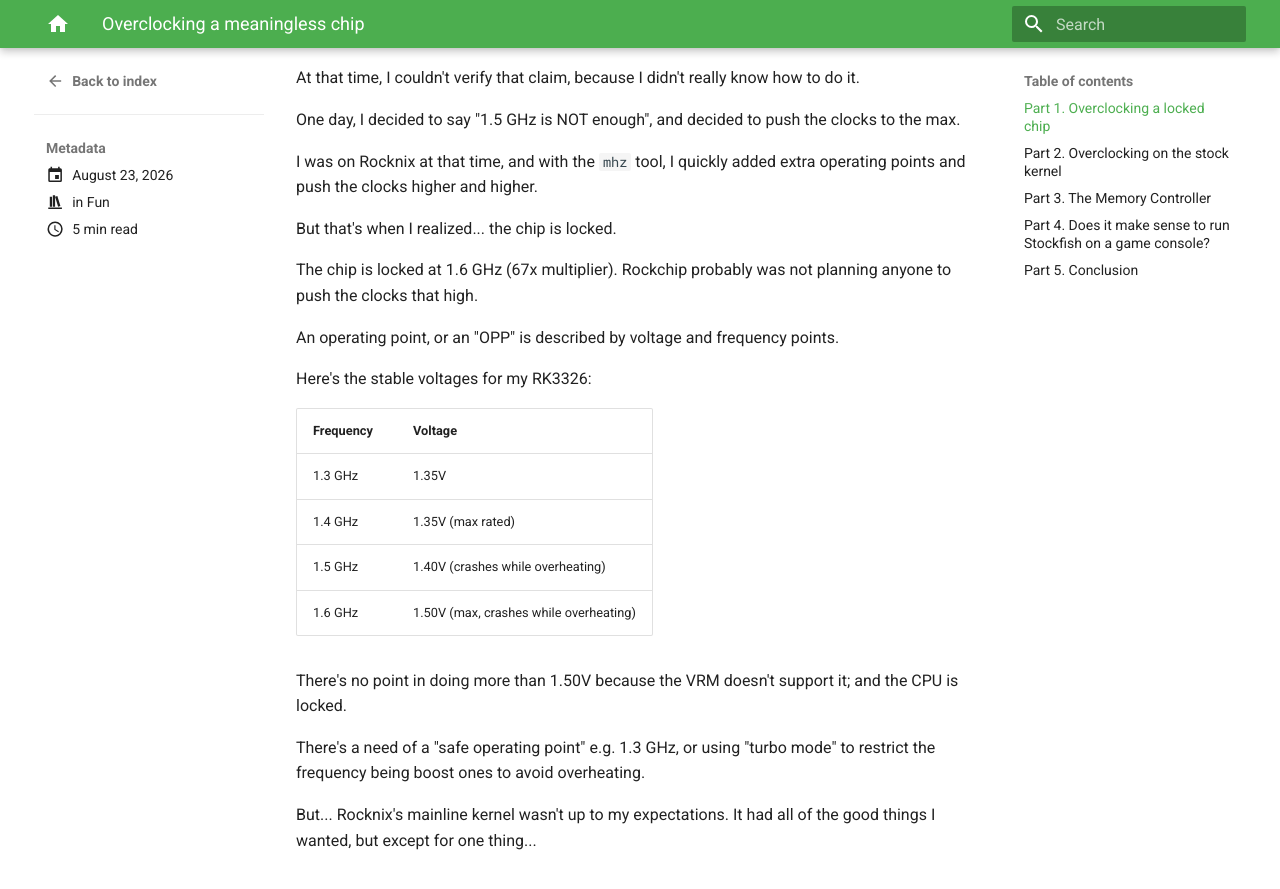
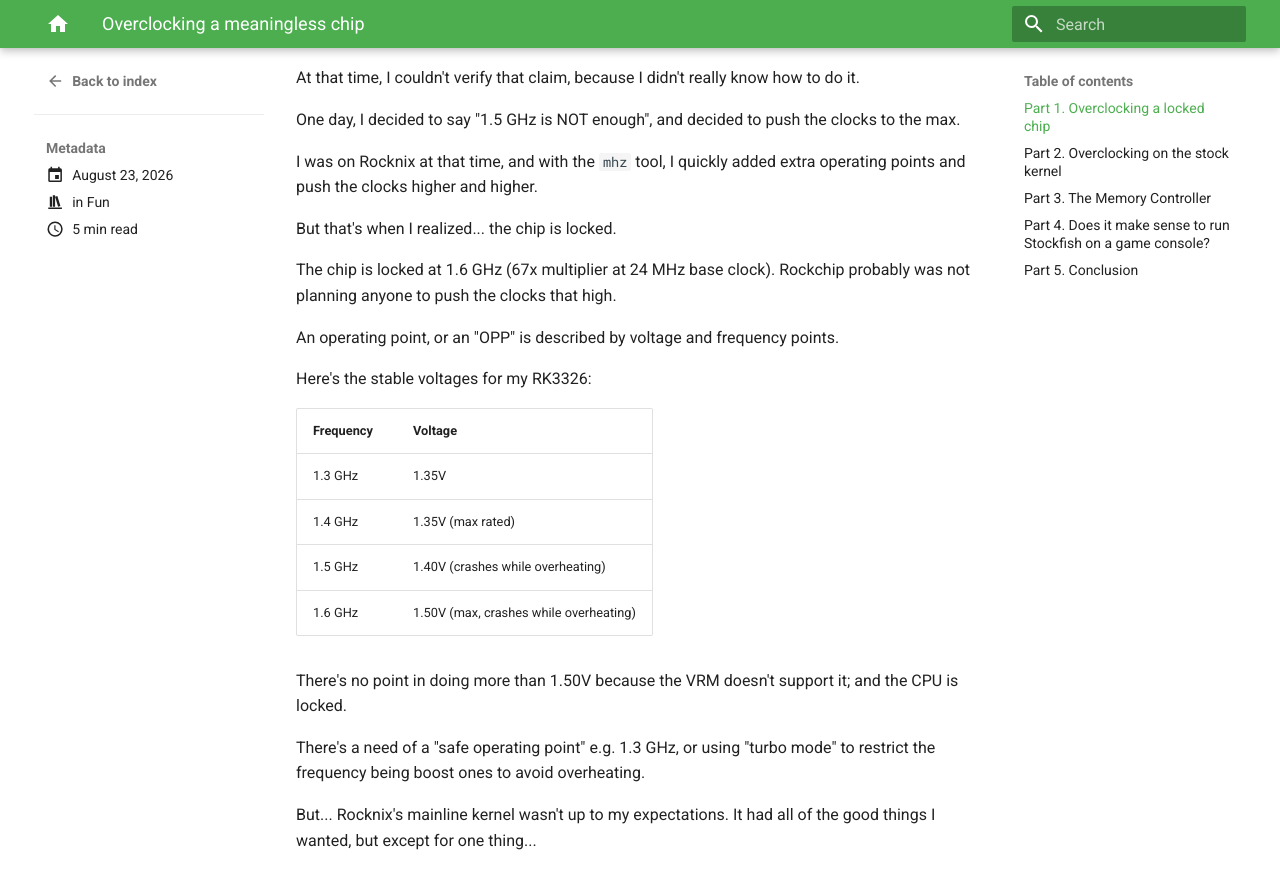
Before and after one commit to pt13762104/pt13762104.github.io, an MkDocs documentation site: the page built from docs/posts/overclocking_a_locked_chip.md, in a window 1280 px wide and 900 px high, scrolled down 538 px. Shown: the top 889 px of the window. Built offline with MkDocs 1.6.1 and Material for MkDocs 9.7.7, drawn with Linux system fonts in a browser that asks for light colours.

Commit message:
Update overclocking_a_locked_chip.md

```diff
--- a/docs/posts/overclocking_a_locked_chip.md
+++ b/docs/posts/overclocking_a_locked_chip.md
@@ -27,7 +27,7 @@ I was on Rocknix at that time, and with the `mhz` tool, I quickly added extra op
 
 But that's when I realized... the chip is locked.
 
-The chip is locked at 1.6 GHz (67x multiplier). Rockchip probably was not planning anyone to push the clocks that high.
+The chip is locked at 1.6 GHz (67x multiplier at 24 MHz base clock). Rockchip probably was not planning anyone to push the clocks that high.
 
 An operating point, or an "OPP" is described by voltage and frequency points.
 
```
